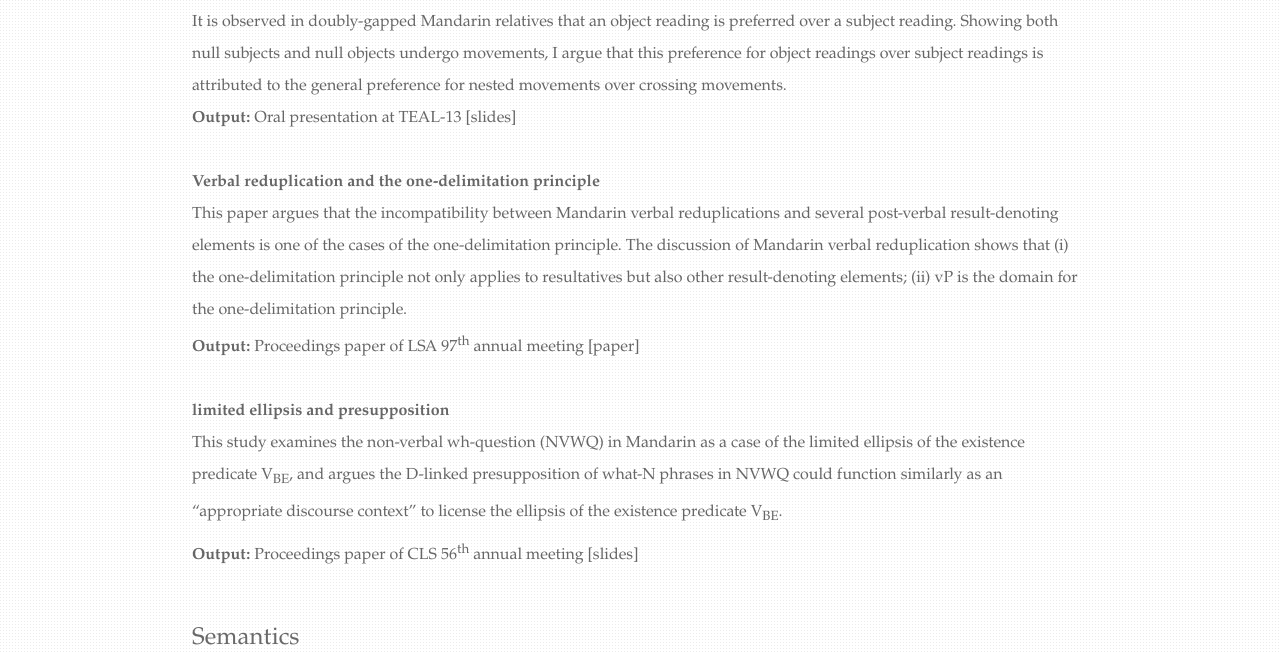
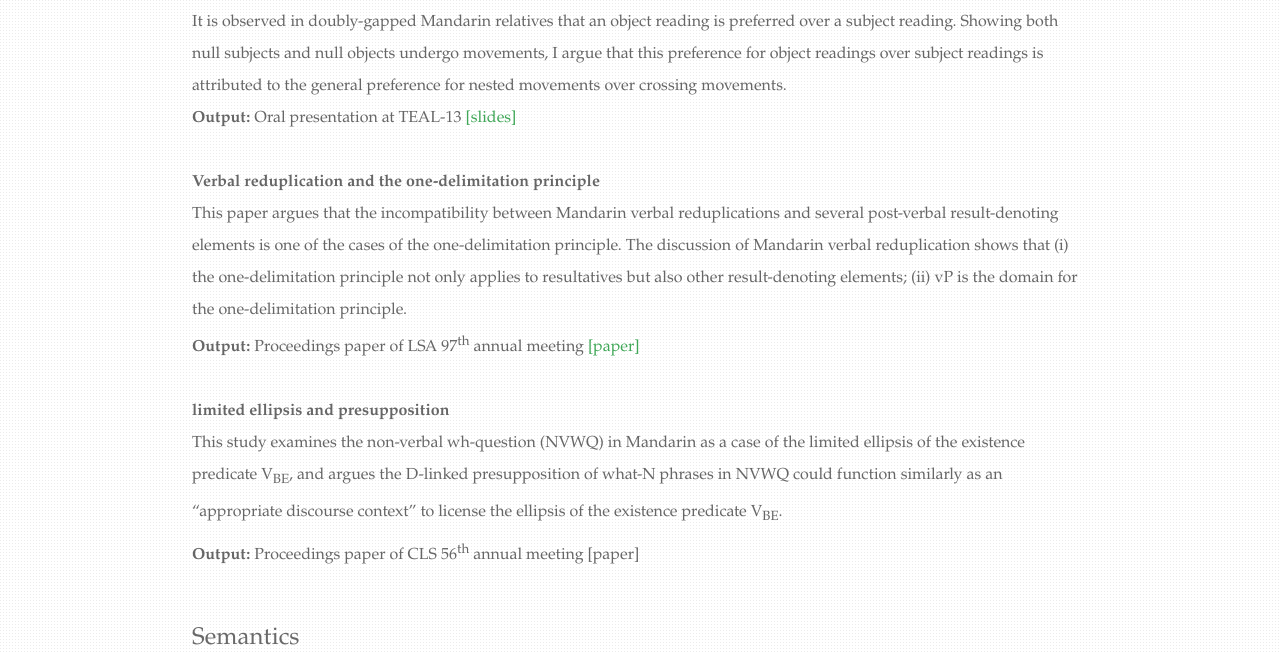
Before and after one commit to chaoyichen71/chaoyichen71.github.io, a Jekyll site: the page built from Research by topics/index.html, in a window 1280 px wide. Shown: the part 207-860 px from the top of the page. Built offline with Jekyll 4.4.1, drawn with Linux system fonts in a browser that asks for light colours; some of the changed lines change nothing that is shown.

Commit message:
Update index.html

```diff
--- a/Research by topics/index.html
+++ b/Research by topics/index.html
@@ -15,14 +15,14 @@ It is observed in doubly-gapped Mandarin relatives that an object reading is pre
 over a subject reading. Showing both null subjects and null objects undergo movements, I argue
 that this preference for object readings over subject readings is attributed to the general preference
 for nested movements over crossing movements.<br>
-<b>Output:</b> Oral presentation at TEAL-13 [slides]<br>
+<b>Output:</b> Oral presentation at TEAL-13 <a href="https://drive.google.com/file/d/1wwMQBpxe3Vjx5CFIOb9hHOtxkX_TQx_x/view">[slides]</a><br>
 <br/>
 
 
 <b>Verbal reduplication and the one-delimitation principle</b><br>
 This paper argues that the incompatibility between Mandarin verbal reduplications and several post-verbal result-denoting elements is one of the cases of the one-delimitation principle.
 The discussion of Mandarin verbal reduplication shows that (i) the one-delimitation principle not only applies to resultatives but also other result-denoting elements; (ii) vP is the domain for the one-delimitation principle.<br>
-<b>Output:</b> Proceedings paper of LSA 97<sup>th</sup> annual meeting [paper]<br>
+<b>Output:</b> Proceedings paper of LSA 97<sup>th</sup> annual meeting <a href="https://journals.linguisticsociety.org/proceedings/index.php/PLSA/article/view/5521">[paper]</a><br>
 <br/>
 
 
@@ -30,7 +30,7 @@ The discussion of Mandarin verbal reduplication shows that (i) the one-delimitat
 This study examines the non-verbal wh-question (NVWQ) in Mandarin as a case of the limited ellipsis of the existence predicate V<sub>BE</sub>, and argues the D-linked presupposition of what-N phrases in NVWQ
 could function similarly as an “appropriate discourse context” to license the ellipsis of the existence predicate V<sub>BE</sub>.<br>
 
-<b>Output:</b> Proceedings paper of CLS 56<sup>th</sup>  annual meeting [slides]<br>
+<b>Output:</b> Proceedings paper of CLS 56<sup>th</sup> annual meeting [paper]<br>
 <br/>
 	</div>
 
```
